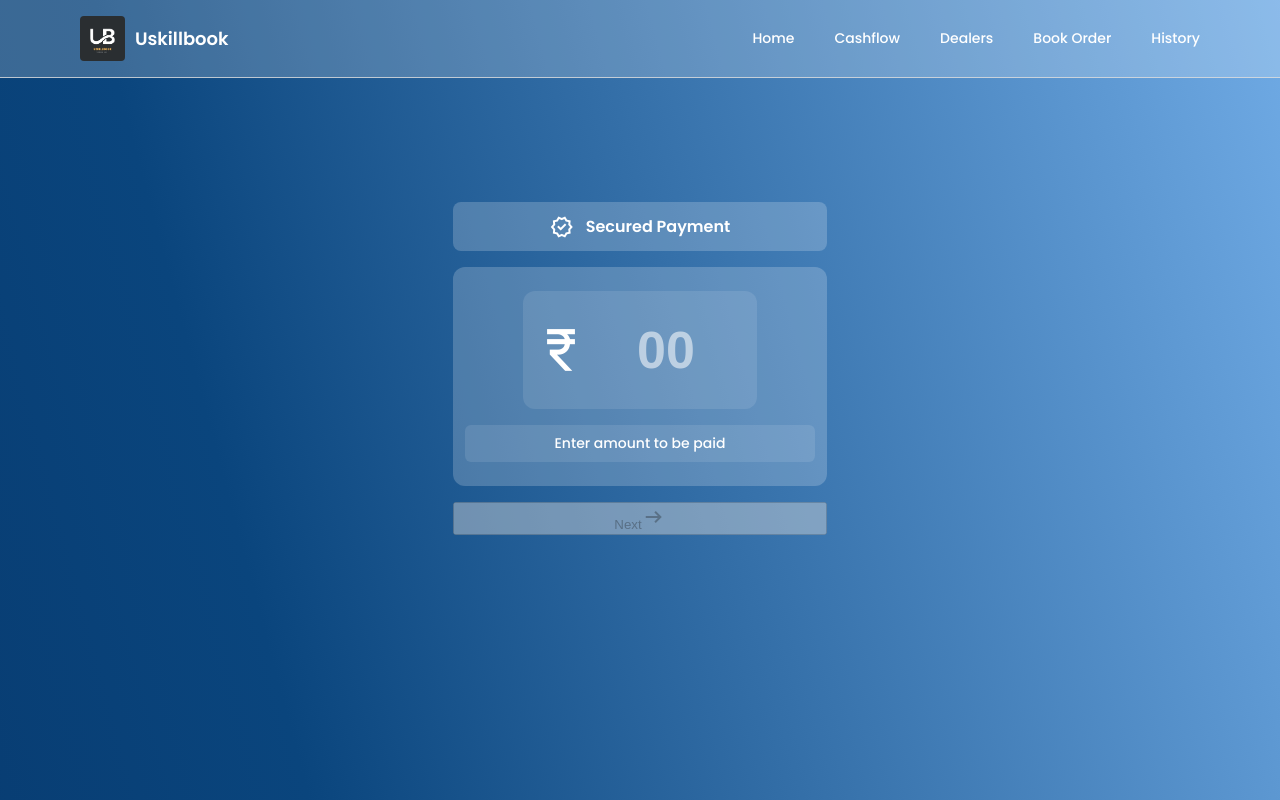
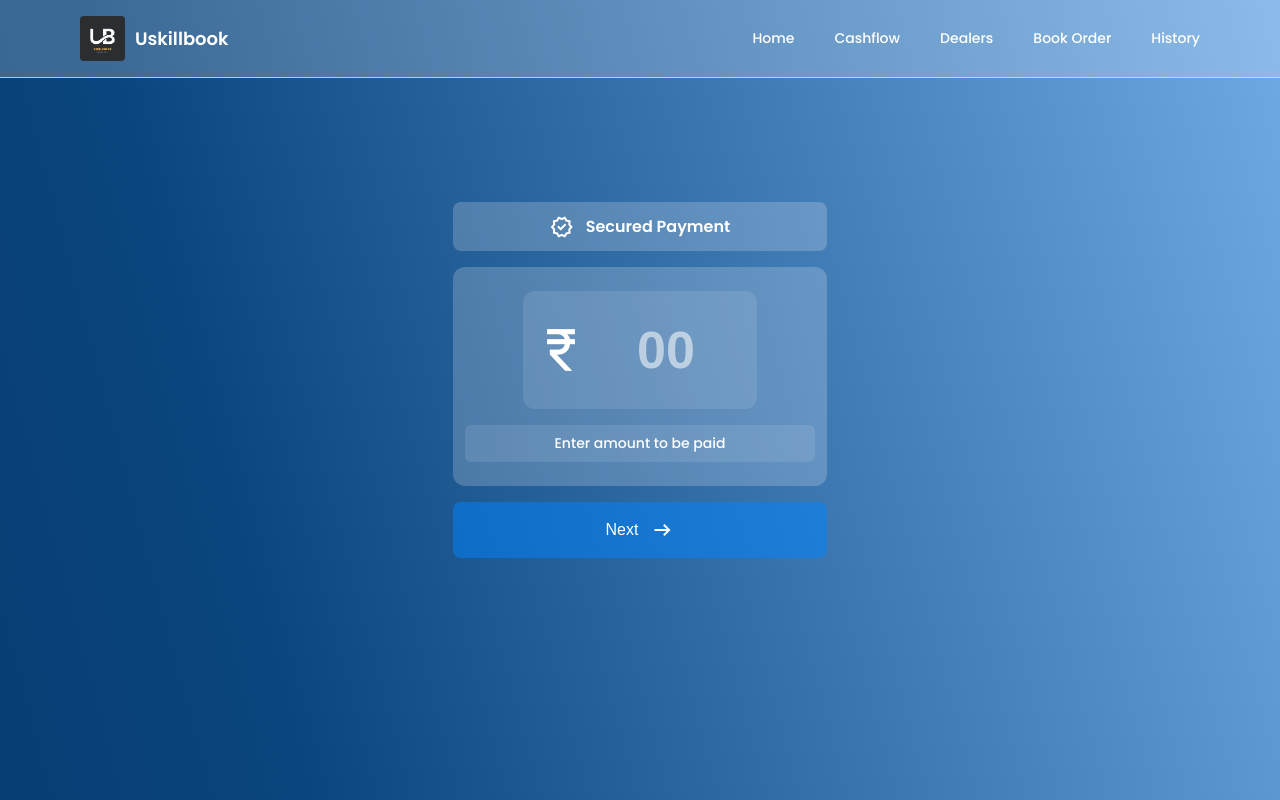
Before and after one commit to MurXGen/uskillbook, a React (Vite) app in the folder frontend/: page /checkout in a window 1280 px wide. Built offline with nearby package versions, Linux system fonts and the light colour scheme.

Commit message:
Update PriceComponent.jsx

```diff
--- a/frontend/src/components/PriceComponent.jsx
+++ b/frontend/src/components/PriceComponent.jsx
@@ -1,5 +1,4 @@
 import React, { useState, useEffect } from "react";
-import "../checkout.css";
 
 const PriceComponent = ({ price, setPrice, onNext }) => {
   const [message, setMessage] = useState(""); // State for the dynamic message
@@ -64,9 +63,11 @@ const PriceComponent = ({ price, setPrice, onNext }) => {
         </div>
       </div>
 
-      <button className="fixed-proceed-btn" onClick={onNext} disabled={!price}>
+      <button className="next-button" onClick={onNext} disabled={!price}>
         Next
-        <span className="material-symbols-outlined">arrow_right_alt</span>
+        <span class="material-symbols-outlined">
+          arrow_right_alt
+        </span>
       </button>
     </div>
   );
```
